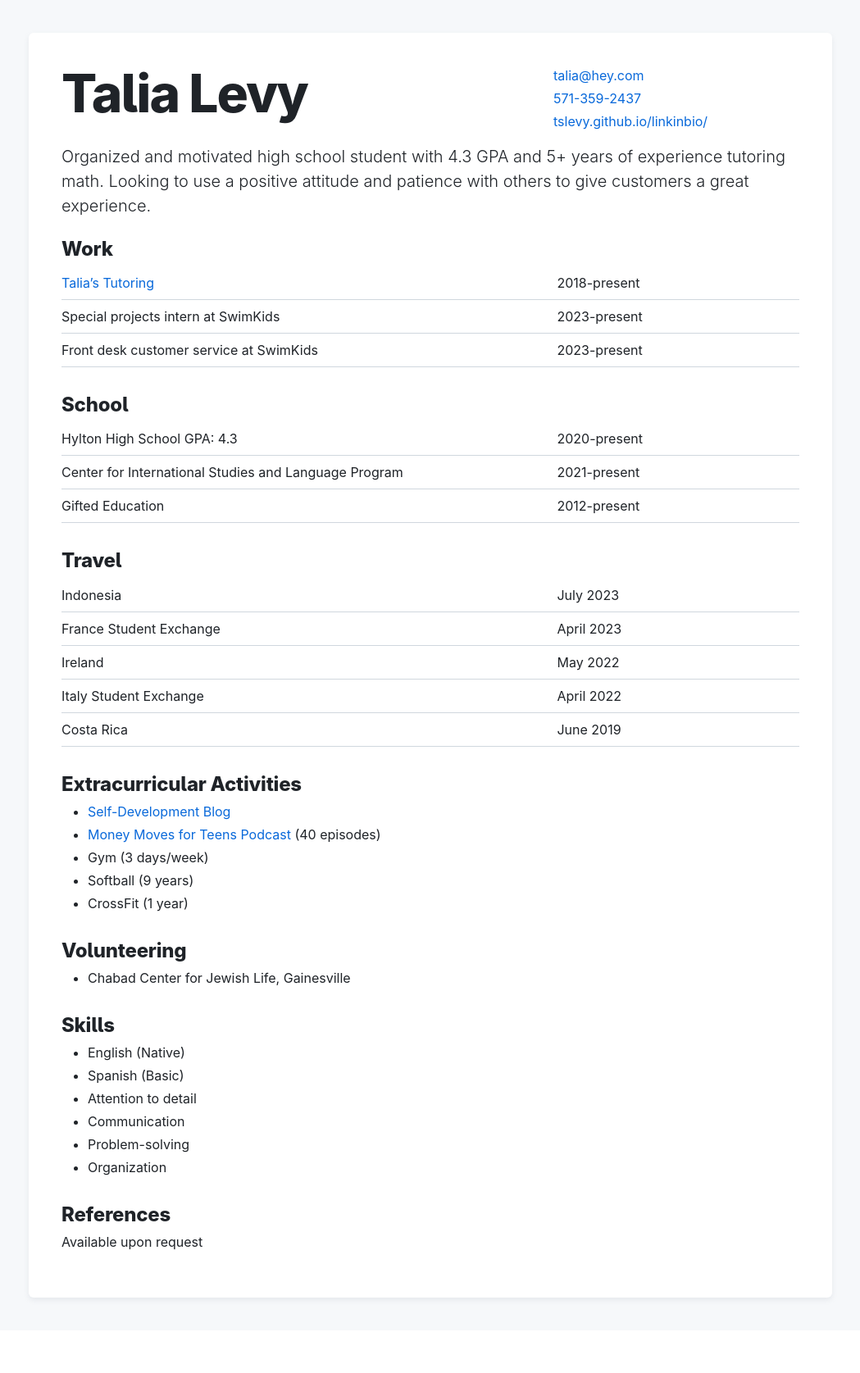
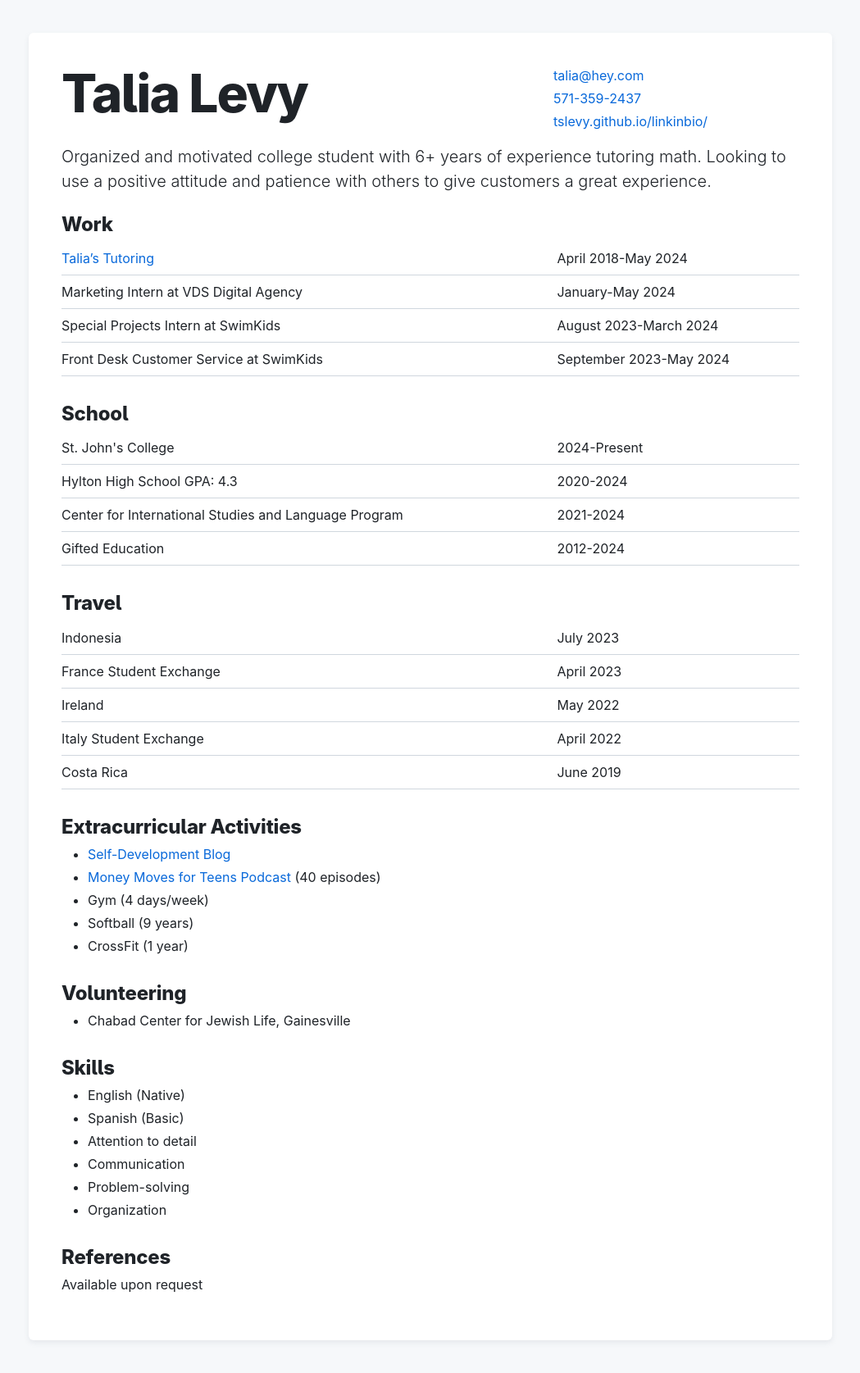
Before and after one commit to tslevy/resume, a Jekyll site: the page built from index.md, in a window 1280 px wide. Shown: the whole page at 82% size, without its empty margins (115-1164 px from the left). Built offline with Jekyll 4.4.1, drawn with Linux system fonts in a browser that asks for light colours; our own code applies the rules of GitHub Pages for plain Markdown files; before the commit the page ends 1623 px from its top, so only the background shows below that.

Commit message:
Update index.md

```diff
--- a/index.md
+++ b/index.md
@@ -15,7 +15,7 @@ main-style:
   </div>
 </div>
 
-Organized and motivated high school student with 4.3 GPA and 5+ years of experience tutoring math. Looking to use a positive attitude and patience with others to give customers a great experience.
+Organized and motivated college student with 6+ years of experience tutoring math. Looking to use a positive attitude and patience with others to give customers a great experience.
 {: .lead .mt-0}
 
 ## Work
@@ -26,25 +26,34 @@ Organized and motivated high school student with 4.3 GPA and 5+ years of experie
     <a href="https://taliastutoring.com/" class="link-mktg">Talia’s Tutoring</a>
   </div>
   <div class="col-3 d-inline-block">
-    2018-present
+    April 2018-May 2024
   </div>
 </div>
 
 <div class="border-bottom py-2">
   <div class="col-8 d-inline-block">
-    Special projects intern at SwimKids
+    Marketing Intern at VDS Digital Agency
   </div>
   <div class="col-3 d-inline-block">
-    2023-present
+    January-May 2024
   </div>
 </div>
 
 <div class="border-bottom py-2">
   <div class="col-8 d-inline-block">
-    Front desk customer service at SwimKids
+    Special Projects Intern at SwimKids
   </div>
   <div class="col-3 d-inline-block">
-    2023-present
+    August 2023-March 2024
+  </div>
+</div>
+
+<div class="border-bottom py-2">
+  <div class="col-8 d-inline-block">
+    Front Desk Customer Service at SwimKids
+  </div>
+  <div class="col-3 d-inline-block">
+    September 2023-May 2024
   </div>
 </div>
 
@@ -53,10 +62,19 @@ Organized and motivated high school student with 4.3 GPA and 5+ years of experie
 
 <div class="border-bottom py-2">
   <div class="col-8 d-inline-block">
+    St. John's College
+  </div>
+  <div class="col-3 d-inline-block">
+    2024-Present
+  </div>
+</div>
+
+<div class="border-bottom py-2">
+  <div class="col-8 d-inline-block">
     Hylton High School GPA: 4.3
   </div>
   <div class="col-3 d-inline-block">
-    2020-present
+    2020-2024
   </div>
 </div>
 
@@ -65,7 +83,7 @@ Organized and motivated high school student with 4.3 GPA and 5+ years of experie
     Center for International Studies and Language Program
   </div>
   <div class="col-3 d-inline-block">
-    2021-present
+    2021-2024
   </div>
 </div>
 
@@ -74,7 +92,7 @@ Organized and motivated high school student with 4.3 GPA and 5+ years of experie
     Gifted Education
   </div>
   <div class="col-3 d-inline-block">
-    2012-present
+    2012-2024
   </div>
 </div>
 
@@ -131,7 +149,7 @@ Organized and motivated high school student with 4.3 GPA and 5+ years of experie
 
 - [Self-Development Blog](https://world.hey.com/talia/)
 - [Money Moves for Teens Podcast](https://pglevy.github.io/mm4t-site/) (40 episodes)
-- Gym (3 days/week)
+- Gym (4 days/week)
 - Softball (9 years)
 - CrossFit (1 year)
 
```
